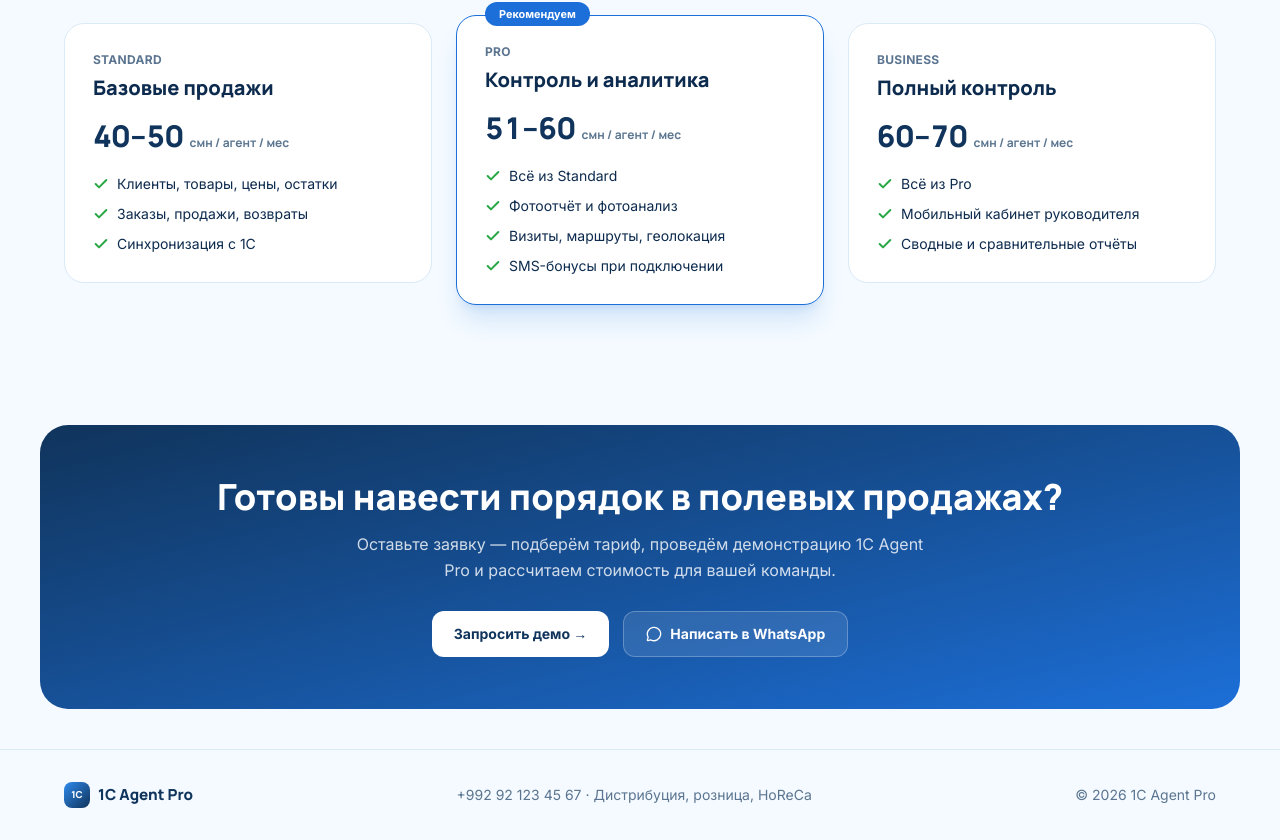
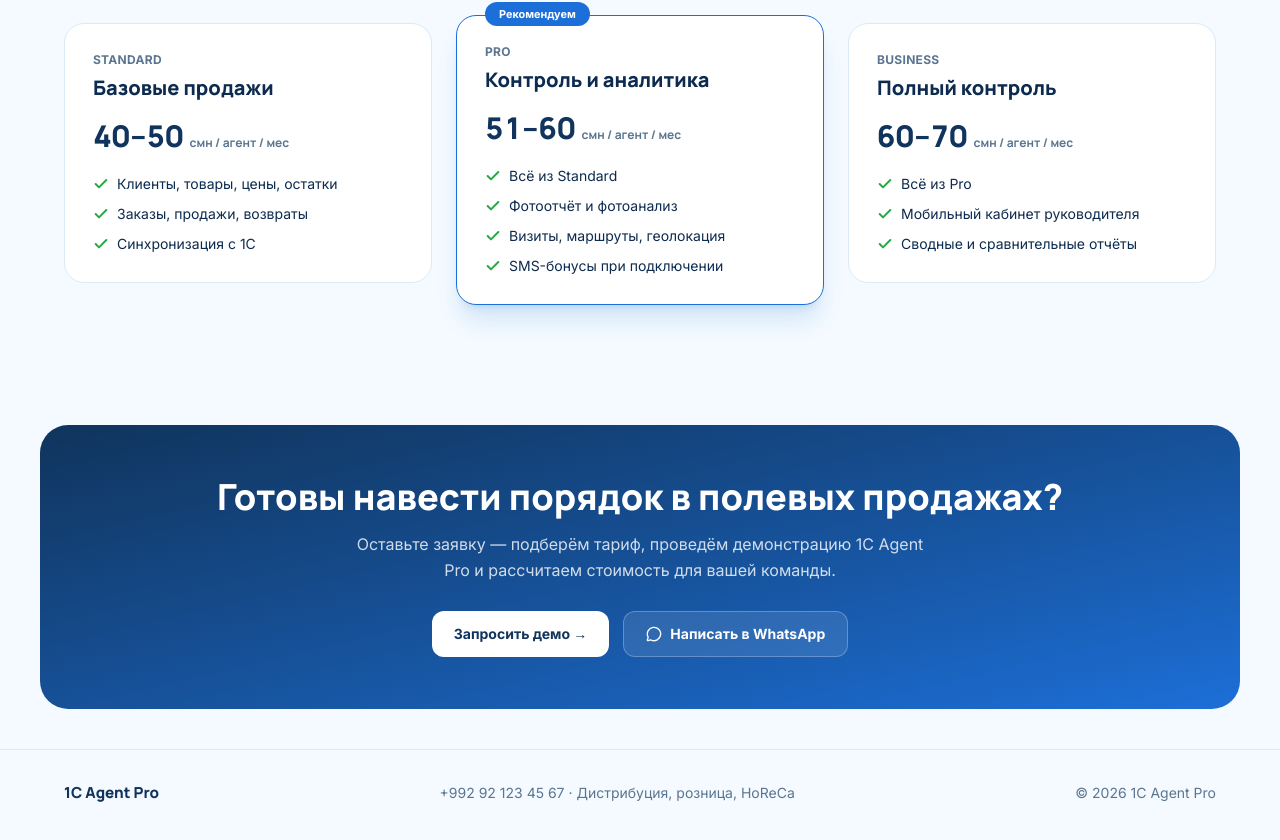
Before and after one commit to Shodikulzoda/1c-agent-pro-website, a Next.js app: page / in a window 1280 px wide. Shown: the part 4703-5543 px from the top of the page. Built offline with nearby package versions, Linux system fonts and the light colour scheme; no server answers.

Commit message:
fix: remove logo icon from footer

```diff
--- a/src/components/sections/Footer.tsx
+++ b/src/components/sections/Footer.tsx
@@ -5,10 +5,7 @@ export function Footer() {
   return (
     <footer className="border-line mt-6 border-t py-8">
       <Container className="text-ink-soft flex flex-col items-center gap-3 text-center text-sm sm:flex-row sm:justify-between sm:text-left">
-        <span className="text-heading font-display flex items-center gap-2 text-[0.95rem] font-extrabold">
-          <span className="from-brand-blue-bright to-brand-navy flex h-6.5 w-6.5 items-center justify-center rounded-lg bg-linear-to-br text-[0.6rem] text-white">
-            1C
-          </span>
+        <span className="text-heading font-display text-[0.95rem] font-extrabold">
           {footer.brand}
         </span>
         <span>
```
